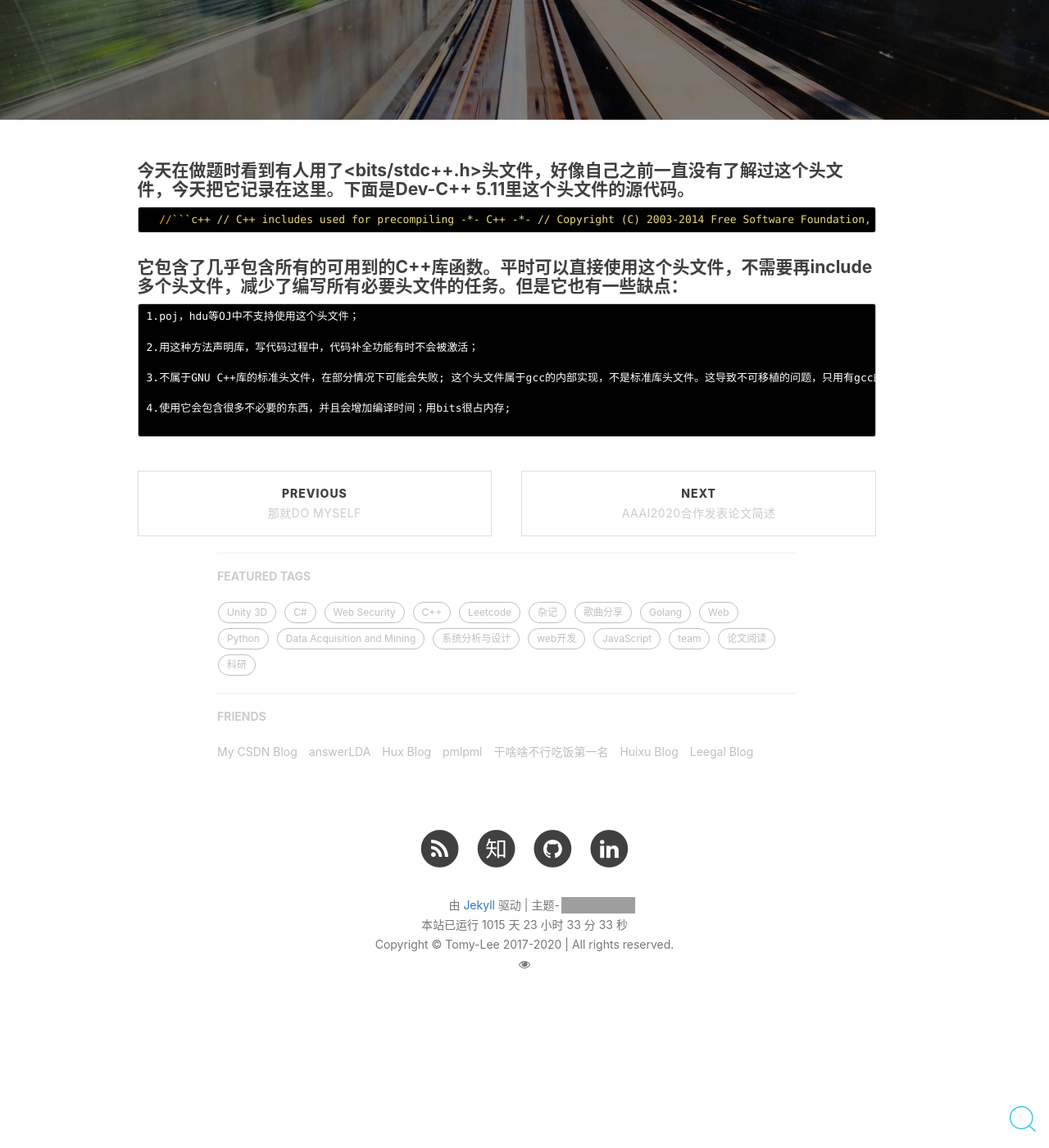
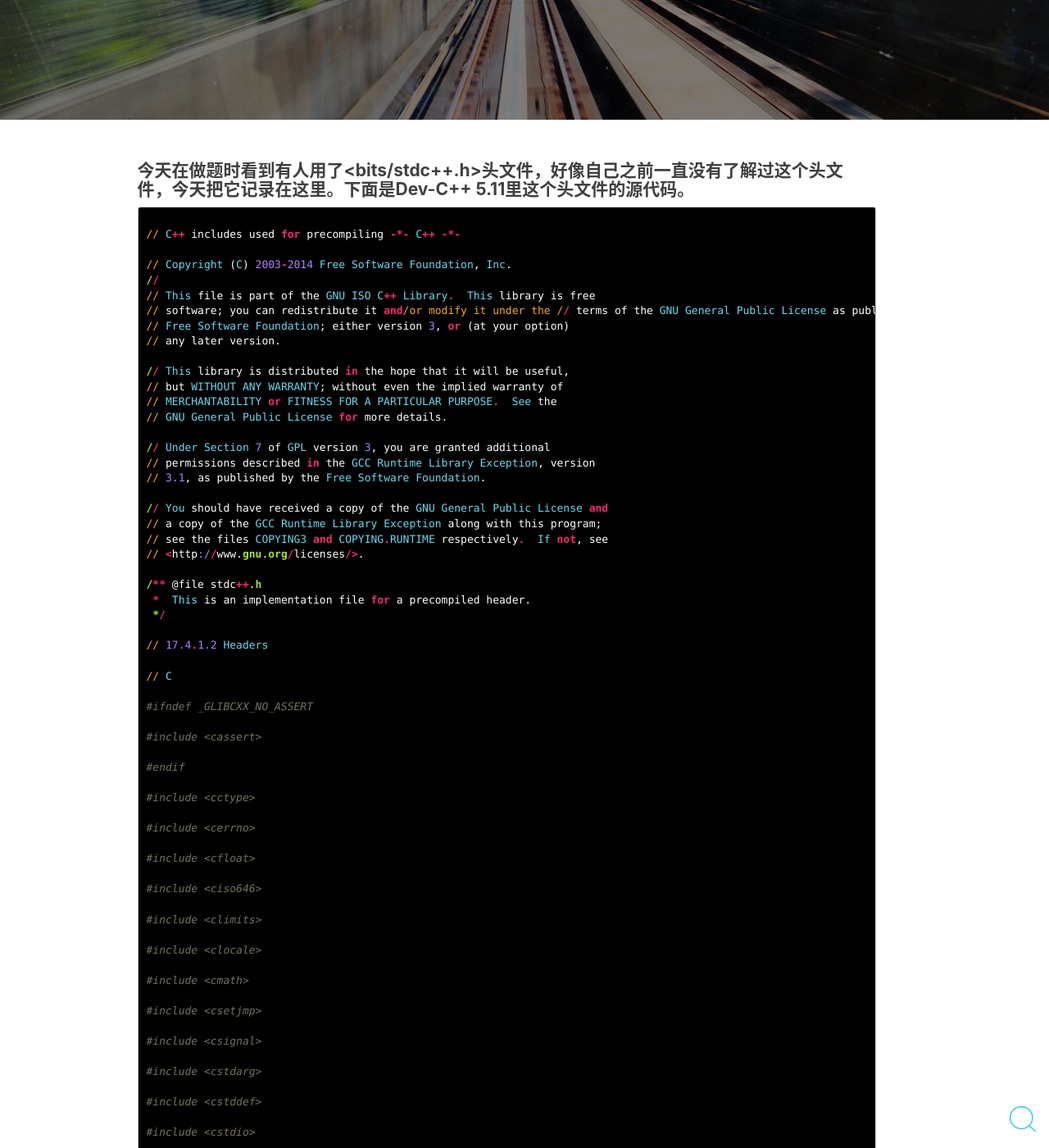
Before and after one commit to Tomy-Lee/Tomy-Lee.github.io, a Jekyll site: the page built from _posts/2019-10-28-bits.md, in a window 1280 px wide and 1400 px high, scrolled down 311 px. Shown: the whole window at 82% size. Built offline with Jekyll 4.4.1, drawn with Linux system fonts in a browser that asks for light colours; nearby versions of some CDN libraries; comment, search, counter and statistics services are not loaded; before the commit the page ends 1591 px from its top, so only the background shows below that; some of the changed text lies outside the part shown; grey boxes are pictures that could not be loaded.

Commit message:
Update 2019-10-28-bits.md

````diff
--- a/_posts/2019-10-28-bits.md
+++ b/_posts/2019-10-28-bits.md
@@ -13,7 +13,7 @@ tags:
 
 
 ~~~ruby
-  //```c++
+
 // C++ includes used for precompiling -*- C++ -*-
 
 // Copyright (C) 2003-2014 Free Software Foundation, Inc.
@@ -213,7 +213,6 @@ tags:
 
 #endif
 
-//```
 ~~~
 
 #### 它包含了几乎包含所有的可用到的C++库函数。平时可以直接使用这个头文件，不需要再include多个头文件，减少了编写所有必要头文件的任务。但是它也有一些缺点：
````
